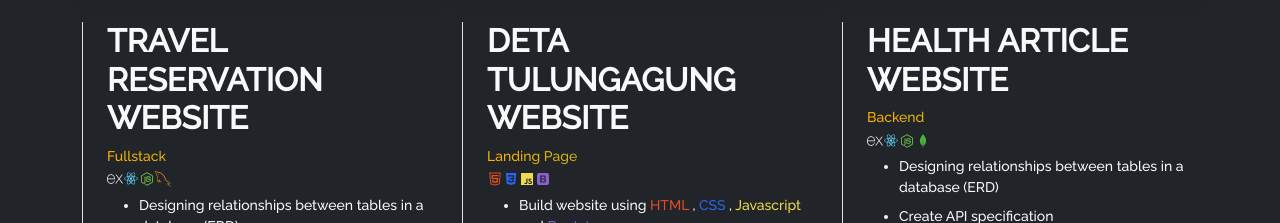
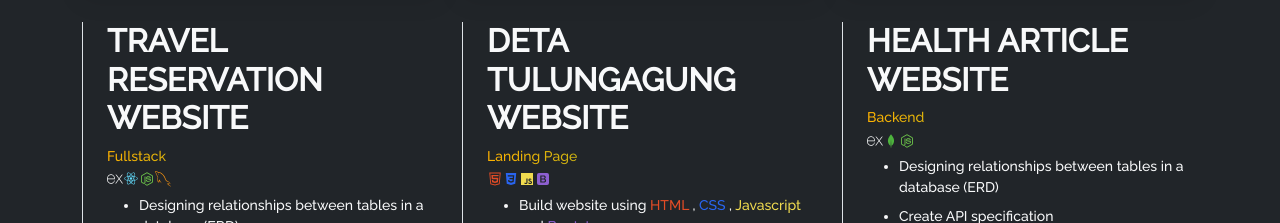
Before and after one commit to 11aprilian/personal-web, a React (Vite) app: page / in a window 1280 px wide. Shown: the part 3202-3425 px from the top of the page. Built offline with nearby package versions, Linux system fonts and the light colour scheme.

Commit message:
change logo

```diff
--- a/src/components/Resume.jsx
+++ b/src/components/Resume.jsx
@@ -175,9 +175,8 @@ const Resume = () => {
                 <div className="small special-text">Backend</div>
                 <div>
                   <SiExpress className="text-light" />
-                  <BiLogoReact className="react-text" />
+                  <BiLogoMongodb className="mongo-text" />
                   <BiLogoNodejs className="node-text" />
-                  <BiLogoMongodb className="mongo-text" />
                 </div>
                 <ul className="list-bullets text-light small fw-light mt-1">
                   <li className="mb-2">
```
